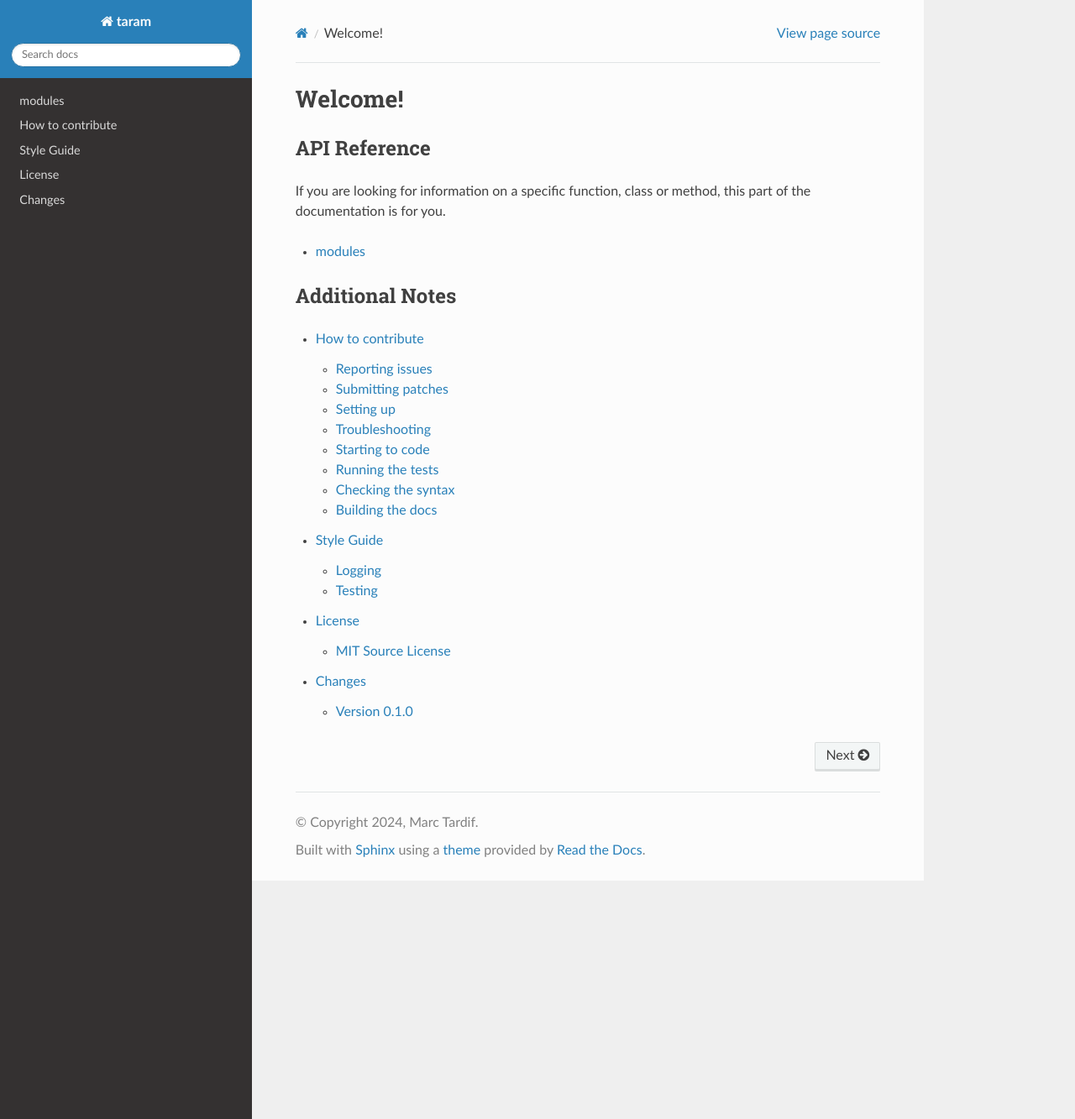
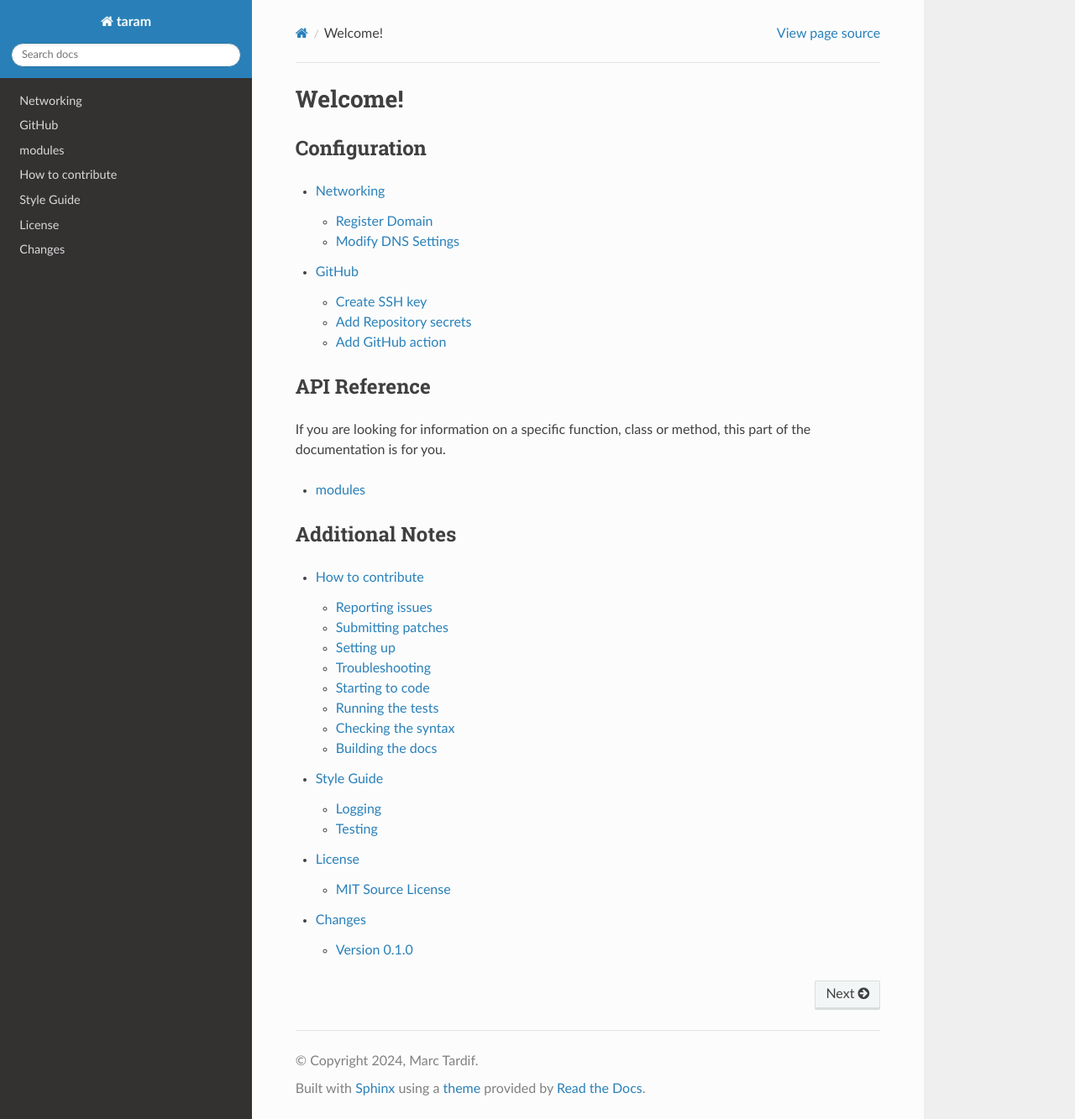
Before and after one commit to cr3/taramail, a Sphinx documentation site: the page built from docs/index.rst, in a window 1280 px wide and 1333 px high. Shown: the whole window at 84% size. Built offline with Sphinx 7.4.7 and the Read the Docs theme 3.1.0, drawn with Linux system fonts in a browser that asks for light colours; the version number is read from the project's files by our own code; part of the change alters nothing that is shown.

```diff
--- /dev/null
+++ b/docs/github.rst
@@ -0,0 +1,52 @@
+GitHub
+======
+
+Create SSH key
+--------------
+
+Enter the following command on the server without a passphrase:
+
+`ssh-keygen -t rsa -b 4096 -f .ssh/github`
+
+Add the public key to the authorized keys:
+
+`cat .ssh/github.pub >> .ssh/authorized_keys`
+
+Add Repository secrets
+----------------------
+
+* SSH_PRIVATE_KEY: content of the private key file
+* SSH_USER: user to access the server
+* SSH_HOST: hostname/ip-address of your server
+* WORK_DIR: path to the directory containing the repository
+* MAIN_BRANCH: name of the main branch (mostly main)
+
+Add GitHub action
+-----------------
+
+.. code-block:: yaml
+
+   on:
+     push:
+       branches:
+         - main
+     workflow_dispatch:
+
+   jobs:
+     run_pull:
+       name: run pull
+       runs-on: ubuntu-latest
+
+       steps:
+       - name: install ssh keys
+         # check this thread to understand why its needed:
+         # https://stackoverflow.com/a/70447517
+         run: |
+           install -m 600 -D /dev/null ~/.ssh/id_rsa
+           echo "${{ secrets.SSH_PRIVATE_KEY }}" > ~/.ssh/id_rsa
+           ssh-keyscan -H ${{ secrets.SSH_HOST }} > ~/.ssh/known_hosts
+
+       - name: connect and pull
+         run: ssh ${{ secrets.SSH_USER }}@${{ secrets.SSH_HOST }} "cd ${{ secrets.WORK_DIR }} && git checkout ${{ secrets.MAIN_BRANCH }} && git pull && exit"
+       - name: cleanup
+         run: rm -rf ~/.ssh
--- a/docs/index.rst
+++ b/docs/index.rst
@@ -10,7 +10,14 @@ Welcome!
    :maxdepth: 2
    :caption: Contents:
 
+Configuration
+-------------
 
+.. toctree::
+   :maxdepth: 5
+
+   networking
+   github
 
 API Reference
 -------------
--- /dev/null
+++ b/docs/networking.rst
@@ -0,0 +1,13 @@
+Networking
+==========
+
+Register Domain
+---------------
+
+* https://my.ionos.com/domains
+
+Modify DNS Settings
+-------------------
+
+* Remove all records.
+* Create a CNAME with host name `_domainconnect` and value `_domainconnect.ionos.com`.
```
Also changed, not shown: 2 other files.
